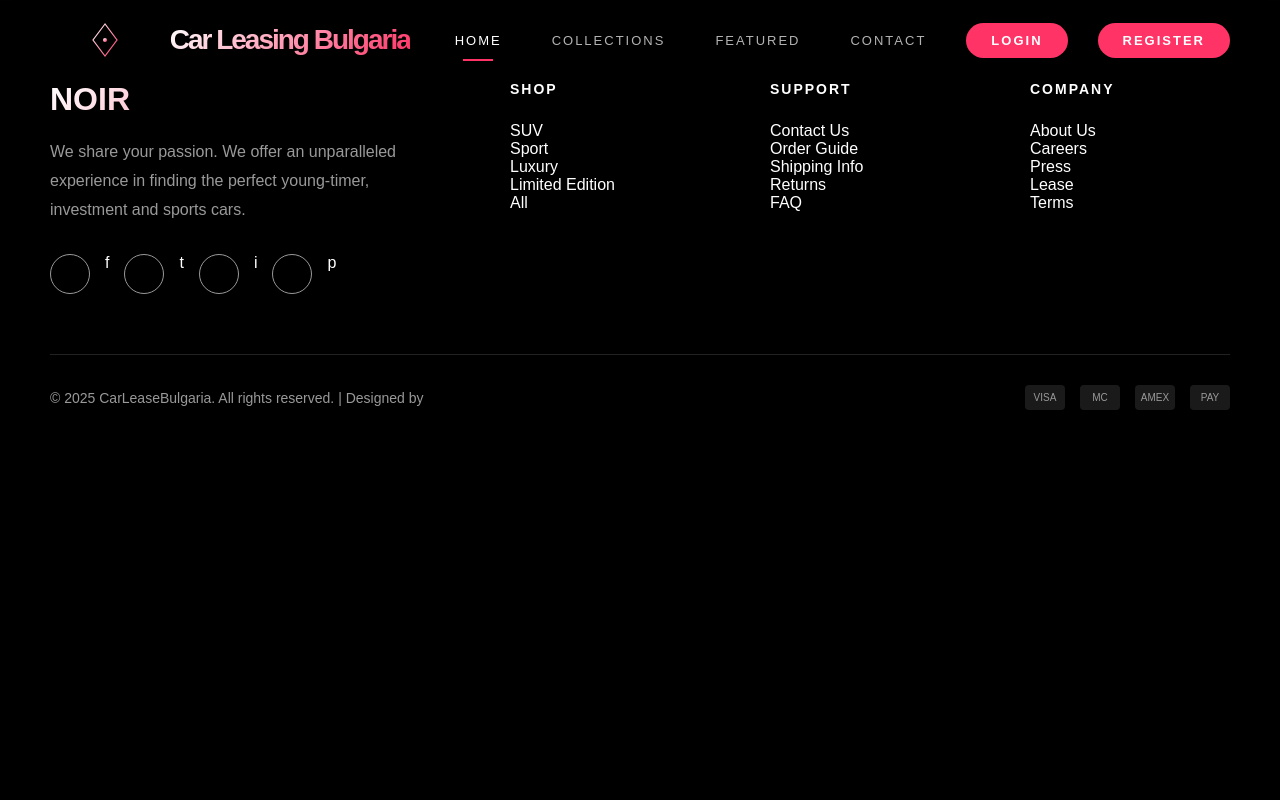
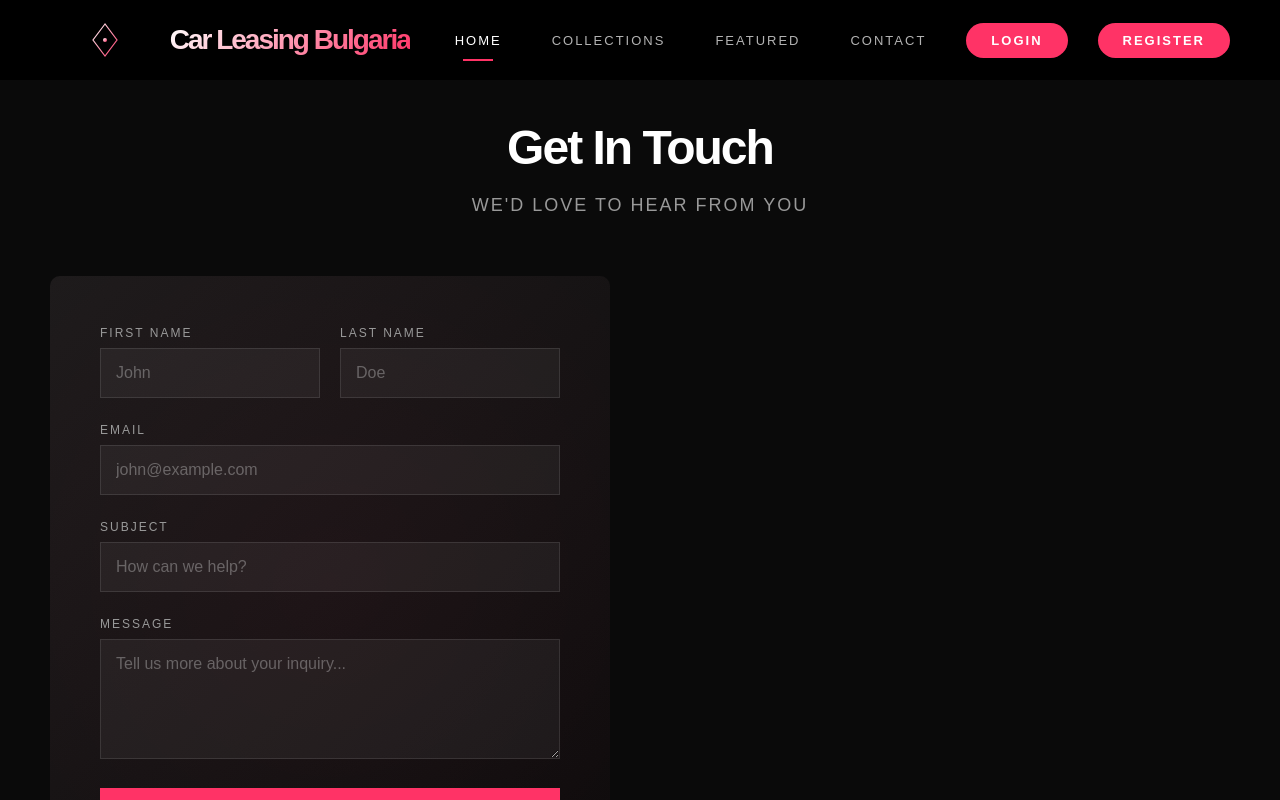
Before and after one commit to 996r/ReactLeaSys, a React (Vite) app in the folder client/: page /addCar in a window 1280 px wide. Shown: the top 800 px of the page. Built offline with nearby package versions, Linux system fonts and the light colour scheme.

Commit message:
Fixed Logout....

```diff
--- a/client/src/App.jsx
+++ b/client/src/App.jsx
@@ -7,6 +7,8 @@ import Feature from "./components/feature/Feature";
 import Contact from "./components/contact/Contact";
 import Register from "./components/register/Register";
 import Login from "./components/login/Login";
+import AddCar from "./components/addCar/AddCar";
+import Logout from "./components/logout/Logout";
 
 
 
@@ -17,21 +19,16 @@ function App() {
     <>
 
      <Header/>
+
     <Routes>
-    {/* <Route path="/" element={
-              <>
-                  <Hero/>
-                  <Collection/>
-                  <Feature/>
-                  <Contact/>
-              </>
-          } /> */}
-          <Route path="/" element={<Hero />} />
-         <Route path="/collection" element={<Collection />} />
+        <Route path="/" element={<Hero />} />
+        <Route path="/collection" element={<Collection />} />
         <Route path="/feature" element={<Feature />} />
         <Route path="/contact" element={<Contact />} />
         <Route path="/register" element={<Register />} />
         <Route path="/login" element={<Login />} />
+        <Route path="/addCar" element={<AddCar />} />
+        <Route path="/logout" element={<Logout />} />
     </Routes>
 
     <Footer/>
--- /dev/null
+++ b/client/src/components/addCar/AddCar.jsx
@@ -0,0 +1,44 @@
+
+
+export default function AddCar() {
+
+    return(
+     <section className="contact" id="contact">
+  <div className="contact-container">
+    <div className="contact-header">
+      <h2 className="section-title">Get In Touch</h2>
+      <p className="section-subtitle">We'd love to hear from you</p>
+    </div>
+    <div className="contact-content" style={{"-webkit-animation":"0.8s ease 0s 1 normal forwards running _fadeInUp","animation":"0.8s ease 0s 1 normal forwards running _fadeInUp"}}>
+      <div className="contact-form-wrapper">
+        <form id="contactForm">
+          <div className="form-row">
+            <div className="form-group">
+              <label htmlFor="firstName">First Name</label>
+              <input type="text" id="firstName" name="firstName" placeholder="John" required />
+            </div>
+            <div className="form-group">
+              <label htmlFor="lastName">Last Name</label>
+              <input type="text" id="lastName" name="lastName" placeholder="Doe" required />
+            </div>
+          </div>
+          <div className="form-group">
+            <label htmlFor="email">Email</label>
+            <input type="email" id="email" name="email" placeholder="john@example.com" required />
+          </div>
+          <div className="form-group">
+            <label htmlFor="subject">Subject</label>
+            <input type="text" id="subject" name="subject" placeholder="How can we help?" required />
+          </div>
+          <div className="form-group">
+            <label htmlFor="message">Message</label>
+            <textarea id="message" name="message" placeholder="Tell us more about your inquiry..." required defaultValue={""} />
+          </div>
+          <button type="submit" className="form-submit">Send Message</button>
+        </form>
+      </div>
+    </div>
+  </div>
+</section>
+    );
+}
--- a/client/src/components/context/UserContext.jsx
+++ b/client/src/components/context/UserContext.jsx
@@ -1,9 +1,7 @@
 import { createContext, useState } from "react";
 import useRequest from "../hooks/useRequest";
 
-
 const UserContext = createContext({
-
   isAuthenticated: false,
 
   user: {
@@ -13,8 +11,10 @@ const UserContext = createContext({
     _id: "",
     accessToken: "",
   },
-        registerHandler(){},
-        loginHandler(){},
+
+  registerHandler() {},
+  loginHandler() {},
+  logoutHandler() {},
 });
 
 export function UserProvider(props) {
@@ -22,33 +22,39 @@ export function UserProvider(props) {
   const { request } = useRequest();
 
   const registerHandler = async (email, password) => {
-        const newUser = {email, password};
+    const newUser = { email, password };
 
     const result = await request("/users/register", "POST", newUser);
     setUser(result);
   };
 
-    const loginHandler = async(email, password) => {
-        const result = await request("/users/login", "POST", {email, password});
+  const loginHandler = async (email, password) => {
+    const result = await request("/users/login", "POST", { email, password });
 
     setUser(result);
   };
 
  const logoutHandler = () => {
-        return request("/users/logout", "GET", null, {accessToken: user.accessToken} )
-        .finaly(() => setUser(null));
+
+    const tokenToClear = user?.accessToken;
+    const config = tokenToClear ? { accessToken: tokenToClear } : {};
+    return request("/users/logout", "GET", null, config)
+      .finally(() => {
+
+        setUser(null);
+      });
   };
 
   const userContextValues = {
     user,
-        isAuthenticated: !! user?.accessToken,
+    isAuthenticated: !!user?.accessToken,
     registerHandler,
     loginHandler,
-        logoutHandler
+    logoutHandler,
   };
 
   return (
-        <UserContext.Provider value = {userContextValues}>
+    <UserContext.Provider value={userContextValues}>
       {props.children}
     </UserContext.Provider>
   );
--- a/client/src/components/header/Header.jsx
+++ b/client/src/components/header/Header.jsx
@@ -1,6 +1,12 @@
 import { Link } from "react-router";
+import UserContext from "../context/UserContext";
+import { useContext } from "react";
 
-export default function Header() {
+
+export default function Header()
+{
+const { isAuthenticated } = useContext(UserContext);
+
   return (
     <nav id="navbar">
       <div className="nav-container">
@@ -51,6 +57,21 @@ export default function Header() {
               Contact
             </Link>
           </li>
+         {isAuthenticated ? (
+          <>
+          <li>
+            <Link to="/addCar" className="nav-cta">
+              Add Car
+            </Link>
+          </li>
+          <li>
+            <Link to="/logout" className="nav-cta">
+              Logout
+            </Link>
+          </li>
+          </>
+         ):(
+          <>
           <li>
             <Link to="/login" className="nav-cta">
               Login
@@ -61,7 +82,12 @@ export default function Header() {
               Register
             </Link>
           </li>
-        </ul>
+          </>
+         )}
+
+          </ul>
+
+
         <div className="menu-toggle" id="menuToggle">
           <span></span>
           <span></span>
--- a/client/src/components/hooks/useRequest.js
+++ b/client/src/components/hooks/useRequest.js
@@ -1,62 +1,69 @@
 import { useContext, useEffect, useState } from "react";
 import UserContext from "../context/UserContext";
 
-
-
-export default function useRequest (url, initialState = {}) {
-
+export default function useRequest(url, initialState) {
   const baseUrl = "http://localhost:3030";
 
-    const {user, isAuthenticated} = useContext(UserContext);
+  const { user, isAuthenticated } = useContext(UserContext);
   const [data, setData] = useState(initialState);
 
   const request = async (url, method, data, config = {}) => {
+    let headers = {};
 
-        let options = {} ;
-
-        if(method){
-            options.method = method;
+    if (data) {
+      headers["content-type"] = "application/json";
     }
 
-        if (data){
-            options.header = {
-                 "content-type": "application/json",
-            };
-            options.body = JSON.stringify(data);
+    const token = config.accessToken || user?.accessToken;
+
+    if (token) {
+      headers["X-Authorization"] = token;
     }
 
-        if(config.accessToken || isAuthenticated) {
-            options.headers = {
-                ...options.headers,
-                "X-Autherization": config.accessToken || user.accessToken,
+    const finalOptions = {
+      method: method || "GET",
+      body: data ? JSON.stringify(data) : undefined,
+
+      ...(Object.keys(headers).length > 0 && { headers: headers }),
     };
+
+    const response = await fetch(`${baseUrl}${url}`, finalOptions);
+
+    if (!response.ok) {
+      if (response.status === 403 && url === "/users/logout") {
+        console.warn(
+          "Server rejected logout (session already invalid). Resolving promise successfully."
+        );
+        return {};
+      }
     }
 
-        const response = await fetch(`${baseUrl}${url}`,options);
-
-         if (!response.ok) {
-             throw response.statusText;
-            }
     if (response.status === 204) {
       return {};
     }
 
     const result = await response.json();
     return result;
-
   };
 
-    useEffect (() => {
-        if(!url) return;
+  useEffect(() => {
+    if (!url) return;
 
-        request(url).then((result) => setData(result))
-        .catch(err => alert(err));
-    },[url]);
+    const isAuthRequired =
+      url.startsWith("/data") || url.startsWith("/profile");
+
+    if (isAuthRequired && !isAuthenticated) {
+      return;
+    }
+
+    request(url)
+      .then((result) => setData(result))
+      .catch((err) => alert(err));
+  }, [url, isAuthenticated]);
 
   return {
     request,
     data,
     setData,
   };
-
 }
--- /dev/null
+++ b/client/src/components/logout/Logout.jsx
@@ -0,0 +1,19 @@
+import { useContext } from "react";
+import { useNavigate } from "react-router";
+import UserContext from "../context/UserContext";
+
+export default function Logout() {
+  const navigate = useNavigate();
+
+  const{logoutHandler} = useContext(UserContext);
+
+  logoutHandler()
+    .then(() => navigate("/"))
+
+    .catch(() => {
+      alert('');
+      navigate("/");
+    })
+
+  return null;
+}
```
Lines whose indentation alone changed are shown as unchanged.
